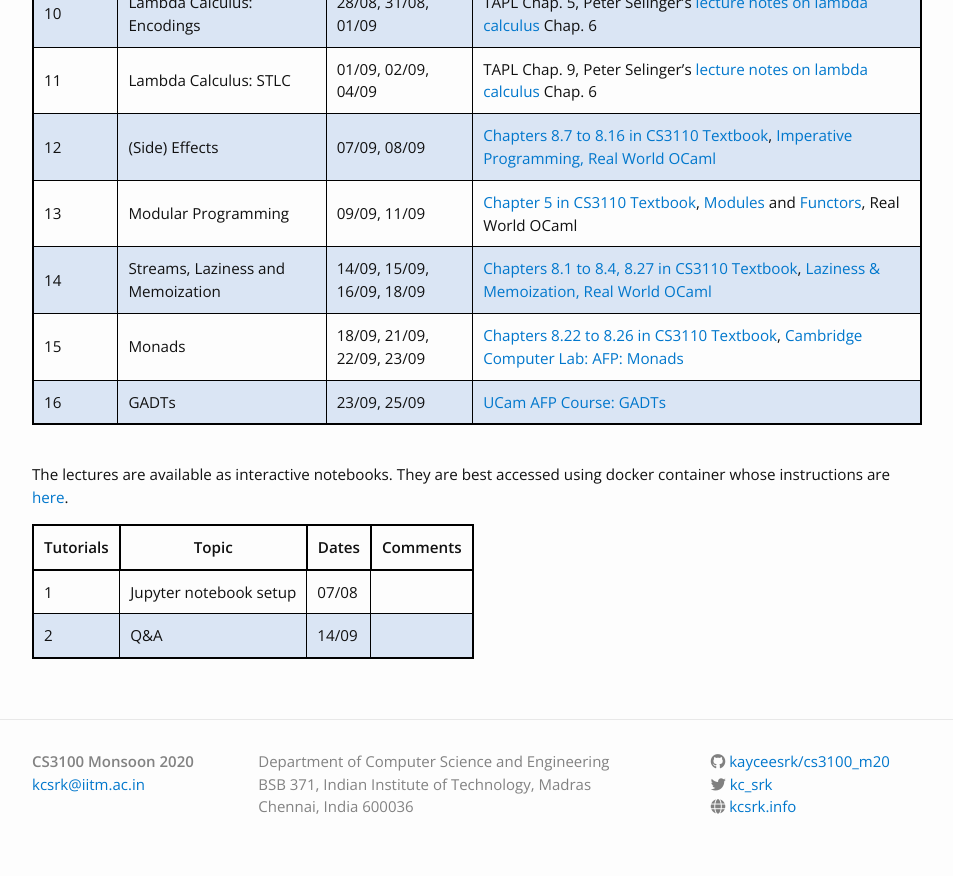
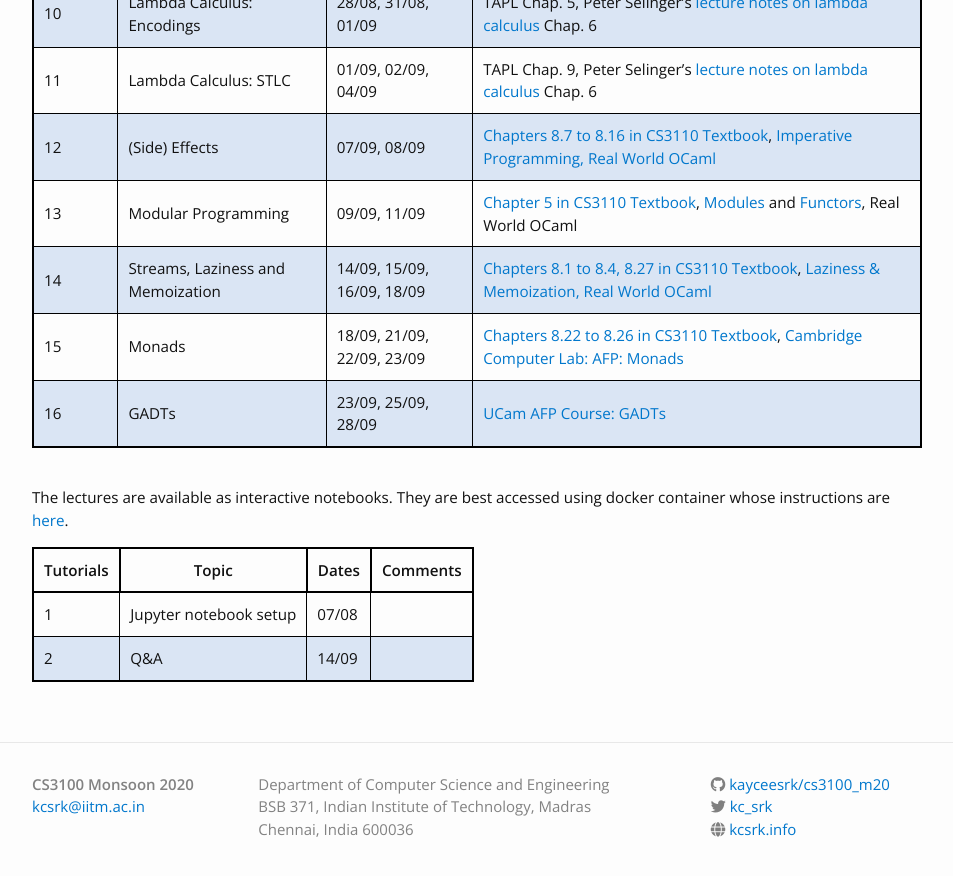
Before and after one commit to kayceesrk/cs3100_m20, a Jekyll site: the page built from schedule.md, in a window 1280 px wide and 900 px high, scrolled down 774 px. Shown: the top 876 px of the window, without its empty margins (163-1116 px from the left). Built offline with Jekyll 4.4.1, drawn with Linux system fonts in a browser that asks for light colours; nearby versions of some CDN libraries.

Commit message:
More GADTs

```diff
--- a/schedule.md
+++ b/schedule.md
@@ -21,7 +21,7 @@ permalink: /schedule/
 | 13| Modular Programming | 09/09, 11/09 |  [Chapter 5 in CS3110 Textbook](https://www.cs.cornell.edu/courses/cs3110/2019sp/textbook/modules/intro.html), [Modules](https://dev.realworldocaml.org/files-modules-and-programs.html) and [Functors](https://dev.realworldocaml.org/functors.html), Real World OCaml |
 | 14| Streams, Laziness and Memoization | 14/09, 15/09, 16/09, 18/09 | [Chapters 8.1 to 8.4, 8.27 in CS3110 Textbook](https://www.cs.cornell.edu/courses/cs3110/2019sp/textbook/ads/infinite.html), [Laziness & Memoization, Real World OCaml](https://dev.realworldocaml.org/imperative-programming.html#scrollNav-5) |
 | 15| Monads | 18/09, 21/09, 22/09, 23/09 | [Chapters 8.22 to 8.26  in CS3110 Textbook](https://www.cs.cornell.edu/courses/cs3110/2019sp/textbook/ads/monads.html), [Cambridge Computer Lab: AFP: Monads](https://www.cl.cam.ac.uk/teaching/1516/L28/monads-etc.pdf) |
-| 16| GADTs | 23/09, 25/09 | [UCam AFP Course: GADTs](https://www.cl.cam.ac.uk/teaching/1415/L28/gadts.pdf) |
+| 16| GADTs | 23/09, 25/09, 28/09 | [UCam AFP Course: GADTs](https://www.cl.cam.ac.uk/teaching/1415/L28/gadts.pdf) |
 
 <br/>
 
```
Also changed, not shown: 1 other file.
